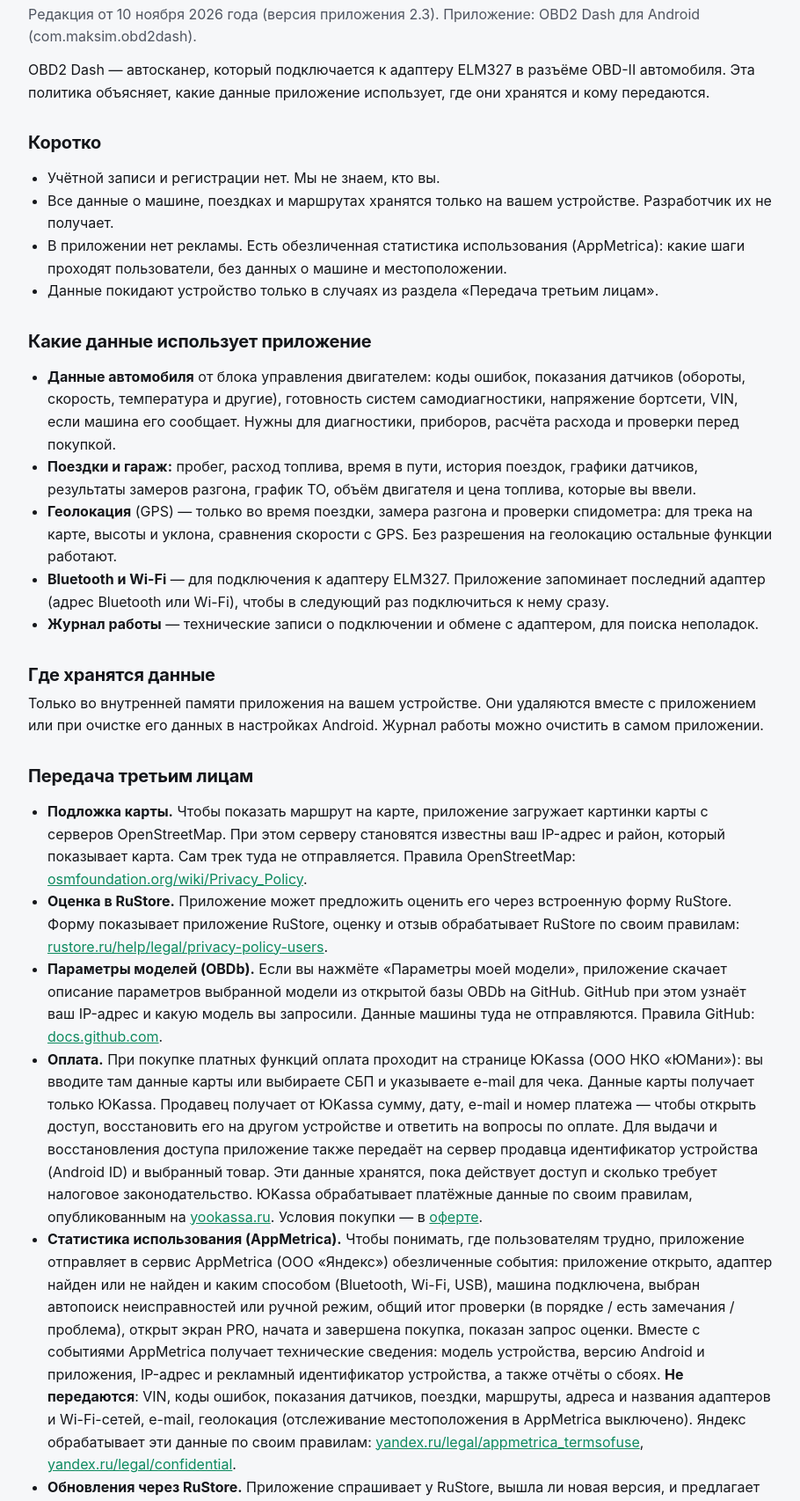
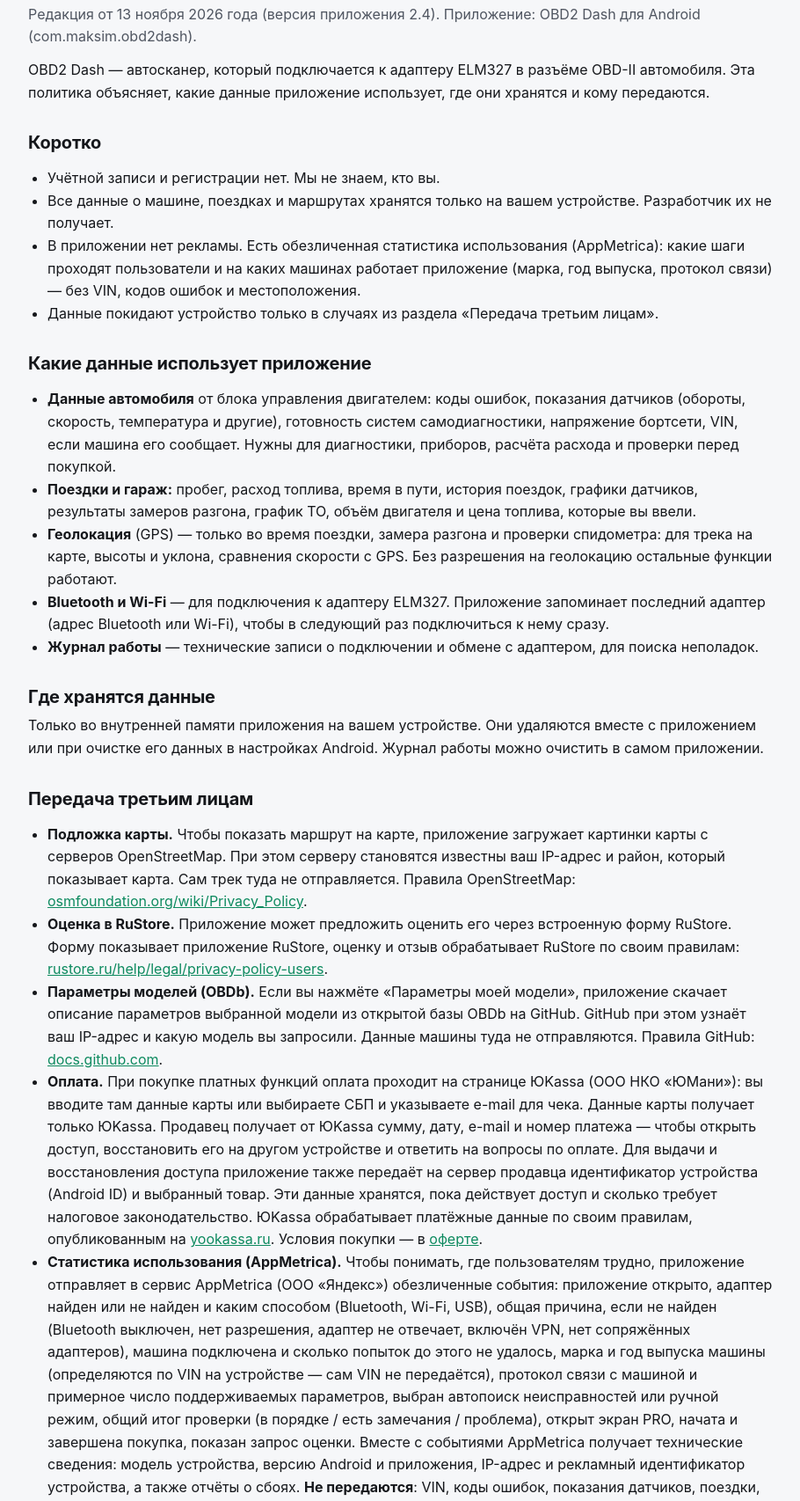
Before and after one commit to redwil1/obd2dash-site, a plain HTML site: page privacy.html in a window 1280 px wide. Shown: the part 185-1891 px from the top of the page at 88% size, without its empty margins (184-1094 px from the left). Drawn offline with Linux system fonts and the light colour scheme.

```diff
--- a/privacy.html
+++ b/privacy.html
@@ -14,7 +14,7 @@
   <a href="index.html#pro">PRO</a><a href="oferta.html">Оферта</a><a href="contacts.html">Контакты</a><a href="privacy.html">Конфиденциальность</a>
 </nav>
 <h1>Политика конфиденциальности OBD2 Dash</h1>
-<p class="muted">Редакция от 10 ноября 2026 года (версия приложения 2.3). Приложение: OBD2 Dash для Android (com.maksim.obd2dash).</p>
+<p class="muted">Редакция от 13 ноября 2026 года (версия приложения 2.4). Приложение: OBD2 Dash для Android (com.maksim.obd2dash).</p>
 
 <p>OBD2 Dash — автосканер, который подключается к адаптеру ELM327 в разъёме OBD-II автомобиля. Эта политика объясняет, какие данные приложение использует, где они хранятся и кому передаются.</p>
 
@@ -22,7 +22,7 @@
 <ul>
   <li>Учётной записи и регистрации нет. Мы не знаем, кто вы.</li>
   <li>Все данные о машине, поездках и маршрутах хранятся только на вашем устройстве. Разработчик их не получает.</li>
-  <li>В приложении нет рекламы. Есть обезличенная статистика использования (AppMetrica): какие шаги проходят пользователи, без данных о машине и местоположении.</li>
+  <li>В приложении нет рекламы. Есть обезличенная статистика использования (AppMetrica): какие шаги проходят пользователи и на каких машинах работает приложение (марка, год выпуска, протокол связи) — без VIN, кодов ошибок и местоположения.</li>
   <li>Данные покидают устройство только в случаях из раздела «Передача третьим лицам».</li>
 </ul>
 
@@ -44,7 +44,7 @@
   <li><b>Оценка в RuStore.</b> Приложение может предложить оценить его через встроенную форму RuStore. Форму показывает приложение RuStore, оценку и отзыв обрабатывает RuStore по своим правилам: <a href="https://www.rustore.ru/help/legal/privacy-policy-users">rustore.ru/help/legal/privacy-policy-users</a>.</li>
   <li><b>Параметры моделей (OBDb).</b> Если вы нажмёте «Параметры моей модели», приложение скачает описание параметров выбранной модели из открытой базы OBDb на GitHub. GitHub при этом узнаёт ваш IP-адрес и какую модель вы запросили. Данные машины туда не отправляются. Правила GitHub: <a href="https://docs.github.com/site-policy/privacy-policies/github-general-privacy-statement">docs.github.com</a>.</li>
   <li><b>Оплата.</b> При покупке платных функций оплата проходит на странице ЮKassa (ООО НКО «ЮМани»): вы вводите там данные карты или выбираете СБП и указываете e-mail для чека. Данные карты получает только ЮKassa. Продавец получает от ЮKassa сумму, дату, e-mail и номер платежа — чтобы открыть доступ, восстановить его на другом устройстве и ответить на вопросы по оплате. Для выдачи и восстановления доступа приложение также передаёт на сервер продавца идентификатор устройства (Android ID) и выбранный товар. Эти данные хранятся, пока действует доступ и сколько требует налоговое законодательство. ЮKassa обрабатывает платёжные данные по своим правилам, опубликованным на <a href="https://yookassa.ru/">yookassa.ru</a>. Условия покупки — в <a href="oferta.html">оферте</a>.</li>
-  <li><b>Статистика использования (AppMetrica).</b> Чтобы понимать, где пользователям трудно, приложение отправляет в сервис AppMetrica (ООО «Яндекс») обезличенные события: приложение открыто, адаптер найден или не найден и каким способом (Bluetooth, Wi-Fi, USB), машина подключена, выбран автопоиск неисправностей или ручной режим, общий итог проверки (в порядке / есть замечания / проблема), открыт экран PRO, начата и завершена покупка, показан запрос оценки. Вместе с событиями AppMetrica получает технические сведения: модель устройства, версию Android и приложения, IP-адрес и рекламный идентификатор устройства, а также отчёты о сбоях. <b>Не передаются</b>: VIN, коды ошибок, показания датчиков, поездки, маршруты, адреса и названия адаптеров и Wi-Fi-сетей, e-mail, геолокация (отслеживание местоположения в AppMetrica выключено). Яндекс обрабатывает эти данные по своим правилам: <a href="https://yandex.ru/legal/appmetrica_termsofuse/">yandex.ru/legal/appmetrica_termsofuse</a>, <a href="https://yandex.ru/legal/confidential/">yandex.ru/legal/confidential</a>.</li>
+  <li><b>Статистика использования (AppMetrica).</b> Чтобы понимать, где пользователям трудно, приложение отправляет в сервис AppMetrica (ООО «Яндекс») обезличенные события: приложение открыто, адаптер найден или не найден и каким способом (Bluetooth, Wi-Fi, USB), общая причина, если не найден (Bluetooth выключен, нет разрешения, адаптер не отвечает, включён VPN, нет сопряжённых адаптеров), машина подключена и сколько попыток до этого не удалось, марка и год выпуска машины (определяются по VIN на устройстве — сам VIN не передаётся), протокол связи с машиной и примерное число поддерживаемых параметров, выбран автопоиск неисправностей или ручной режим, общий итог проверки (в порядке / есть замечания / проблема), открыт экран PRO, начата и завершена покупка, показан запрос оценки. Вместе с событиями AppMetrica получает технические сведения: модель устройства, версию Android и приложения, IP-адрес и рекламный идентификатор устройства, а также отчёты о сбоях. <b>Не передаются</b>: VIN, коды ошибок, показания датчиков, поездки, маршруты, адреса и названия адаптеров и Wi-Fi-сетей, e-mail, геолокация (отслеживание местоположения в AppMetrica выключено). Яндекс обрабатывает эти данные по своим правилам: <a href="https://yandex.ru/legal/appmetrica_termsofuse/">yandex.ru/legal/appmetrica_termsofuse</a>, <a href="https://yandex.ru/legal/confidential/">yandex.ru/legal/confidential</a>.</li>
   <li><b>Обновления через RuStore.</b> Приложение спрашивает у RuStore, вышла ли новая версия, и предлагает её установить. Этим занимается приложение RuStore по своим правилам (ссылка выше).</li>
   <li><b>Когда вы делитесь сами.</b> Отчёт проверки авто, запись графиков (CSV) или журнал отправляются только по вашей команде и только тому, кого вы выберете в меню «Поделиться». Перед отправкой отчёта о покупке учтите, что в нём может быть VIN.</li>
 </ul>
```
Also changed, not shown: berem-privacy.html (+3 -2 lines).
